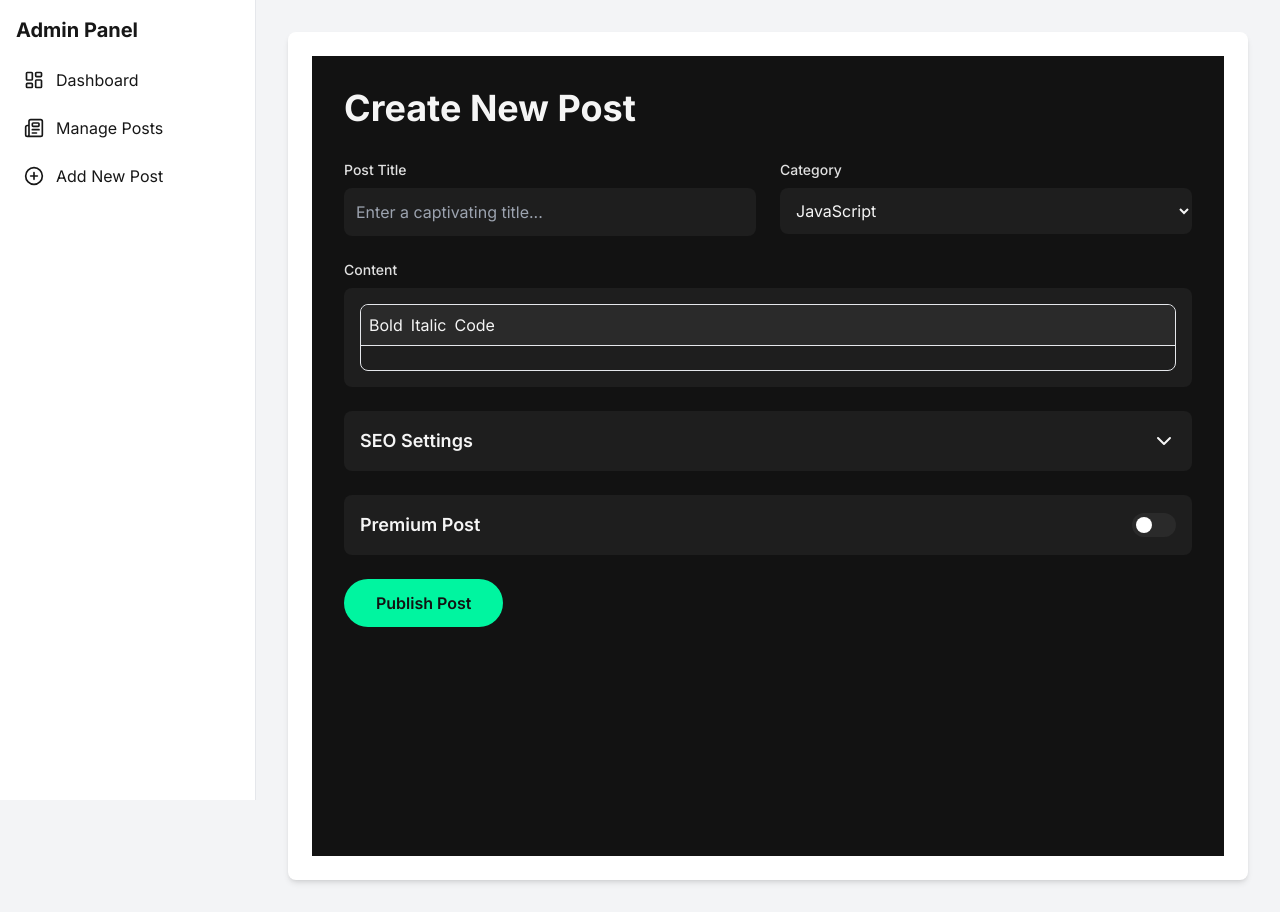
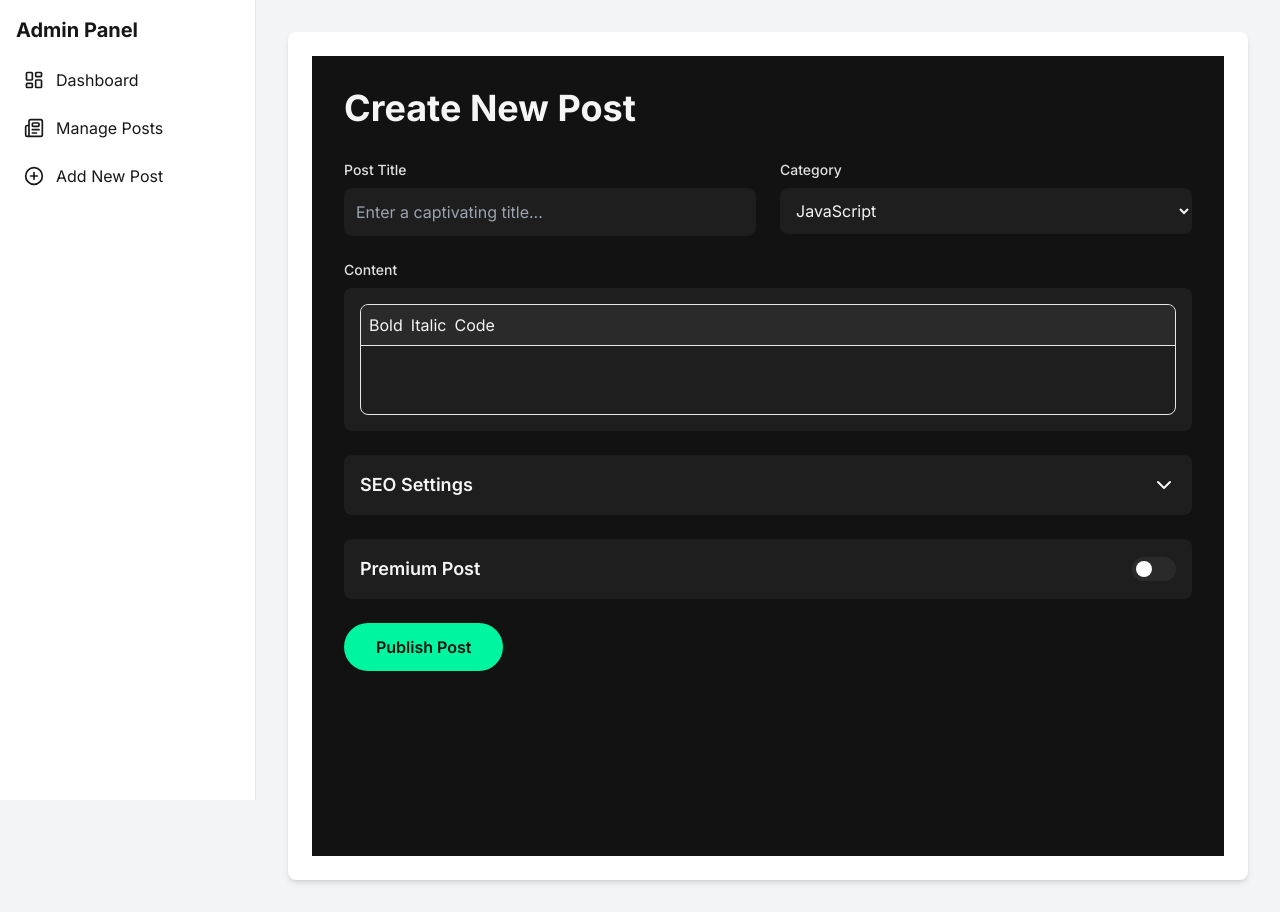
Before and after one commit to RamkumarKhubchandani/next-js-prompt, a Next.js app: page /admin/posts/create in a window 1280 px wide. Built offline with nearby package versions, Linux system fonts and the light colour scheme.

Commit message:
Make image and other support

```diff
--- a/app/admin/posts/create/page.js
+++ b/app/admin/posts/create/page.js
@@ -1,11 +1,11 @@
 "use client";
-import React, { useState } from 'react';
+import React, { useState, useRef } from 'react';
 import { useRouter } from 'next/navigation';
 import dynamic from 'next/dynamic';
 import { motion, AnimatePresence } from 'framer-motion';
 import { ChevronDown } from 'lucide-react';
 
-const TiptapEditor = dynamic(() => import('../../../components/admin/TiptapEditor'), { ssr: false });
+const SafeTiptapEditor = dynamic(() => import('../../../components/admin/SafeTiptapEditor'), { ssr: false });
 
 const categories = ["JavaScript", "React", "Angular", "Vue", "Node.js", "MongoDB", "Python", "TypeScript", "HTML", "CSS", "Redux"];
 
@@ -19,6 +19,7 @@ export default function CreatePostPage() {
     const [keywords, setKeywords] = useState('');
     const [isPremium, setIsPremium] = useState(false);
     const [content, setContent] = useState('');
+    const editorRef = useRef(null); // Ref to access editor instance
 
     const router = useRouter();
 
@@ -31,6 +32,8 @@ export default function CreatePostPage() {
             return;
         }
 
+        if (editorRef.current) {
+            const content = editorRef.current.getJSON();
             const seo = {
                 metaTitle,
                 metaDescription,
@@ -52,6 +55,7 @@ export default function CreatePostPage() {
                 }
             } catch (err) {
                 setError('An unexpected error occurred.');
+            }
         }
     };
 
@@ -97,9 +101,8 @@ export default function CreatePostPage() {
                             Content
                         </label>
                         <div className="bg-dark-800 p-4 rounded-lg">
-                            <TiptapEditor
-                                content={content}
-                                onChange={(newContent) => setContent(newContent)}
+                            <SafeTiptapEditor
+                                onEditorReady={(instance) => editorRef.current = instance}
                             />
                         </div>
                     </div>
--- /dev/null
+++ b/app/components/admin/SafeTiptapEditor.js
@@ -0,0 +1,17 @@
+"use client";
+import React, { useEffect, useState } from 'react';
+import TiptapEditor from './TiptapEditor';
+
+export default function SafeTiptapEditor({ onEditorReady, content }) {
+    const [isMounted, setIsMounted] = useState(false);
+
+    useEffect(() => {
+        setIsMounted(true);
+    }, []);
+
+    if (!isMounted) {
+        return null; // Or a loading spinner
+    }
+
+    return <TiptapEditor onEditorReady={onEditorReady} content={content} />;
+}
--- a/app/components/admin/TiptapEditor.js
+++ b/app/components/admin/TiptapEditor.js
@@ -1,6 +1,13 @@
 "use client";
 import { useEditor, EditorContent } from '@tiptap/react';
 import StarterKit from '@tiptap/starter-kit';
+import { Link } from '@tiptap/extension-link';
+import { Image } from '@tiptap/extension-image';
+import { Table } from '@tiptap/extension-table';
+import { TableRow } from '@tiptap/extension-table-row';
+import { TableCell } from '@tiptap/extension-table-cell';
+import { TableHeader } from '@tiptap/extension-table-header';
+import { useCallback, useEffect } from 'react';
 
 const Toolbar = ({ editor }) => {
     if (!editor) {
@@ -16,15 +23,36 @@ const Toolbar = ({ editor }) => {
     );
 };
 
-export default function TiptapEditor({ onChange, content }) {
+export default function TiptapEditor({ onEditorReady, content }) {
     const editor = useEditor({
-        extensions: [StarterKit],
+        extensions: [
+            StarterKit,
+            Link.configure({ openOnClick: false }),
+            Image,
+            Table.configure({ resizable: true }),
+            TableRow,
+            TableHeader,
+            TableCell,
+        ],
         content: content || '',
         onUpdate: ({ editor }) => {
-            onChange(editor.getJSON());
+            // This will be handled by the publish button now
         },
-        immediatelyRender: false,
+        editorProps: {
+            attributes: {
+                class: 'prose prose-invert lg:prose-xl max-w-none focus:outline-none p-4',
+            },
+        },
+        immediatelyRender: false, // This is the definitive fix
     });
+
+    useEffect(() => {
+        if (editor && onEditorReady) {
+            onEditorReady(editor);
+        }
+    }, [editor, onEditorReady]);
+
+    // ... (logic for image, video, link handlers)
 
     return (
         <div className="border border-dark-600 rounded-lg">
--- /dev/null
+++ b/app/components/public/SafeTiptapView.js
@@ -0,0 +1,17 @@
+"use client";
+import React, { useEffect, useState } from 'react';
+import TiptapView from './TiptapView';
+
+export default function SafeTiptapView({ content }) {
+    const [isMounted, setIsMounted] = useState(false);
+
+    useEffect(() => {
+        setIsMounted(true);
+    }, []);
+
+    if (!isMounted) {
+        return null; // Or a loading spinner
+    }
+
+    return <TiptapView content={content} />;
+}
--- a/app/tutorials/[category]/[slug]/page.js
+++ b/app/tutorials/[category]/[slug]/page.js
@@ -1,7 +1,7 @@
 import { notFound } from 'next/navigation';
 import connectDB from '../../../lib/mongodb';
 import Post from '../../../models/Post';
-import TiptapView from '../../../components/public/TiptapView';
+import SafeTiptapView from '../../../components/public/SafeTiptapView';
 
 async function getPost(category, slug) {
     await connectDB();
@@ -35,7 +35,7 @@ export default async function PostPage({ params }) {
                         By {post.author?.name || 'Admin'} in <span className="text-brand-primary">{post.category}</span>
                     </p>
                 </header>
-                <TiptapView content={post.content} />
+                <SafeTiptapView content={post.content} />
             </article>
         </div>
     );
--- a/package.json
+++ b/package.json
@@ -17,6 +17,12 @@
     "@react-spring/web": "^10.0.1",
     "@react-three/drei": "^10.7.2",
     "@react-three/fiber": "^9.3.0",
+    "@tiptap/extension-image": "^3.2.0",
+    "@tiptap/extension-link": "^3.2.0",
+    "@tiptap/extension-table": "^3.2.0",
+    "@tiptap/extension-table-cell": "^3.2.0",
+    "@tiptap/extension-table-header": "^3.2.0",
+    "@tiptap/extension-table-row": "^3.2.0",
     "@tiptap/pm": "^3.2.0",
     "@tiptap/react": "^3.2.0",
     "@tiptap/starter-kit": "^3.2.0",
```
Also changed, not shown: 1 other file (tests, documents, lock files or other folders). Lines whose indentation alone changed are shown as unchanged.
